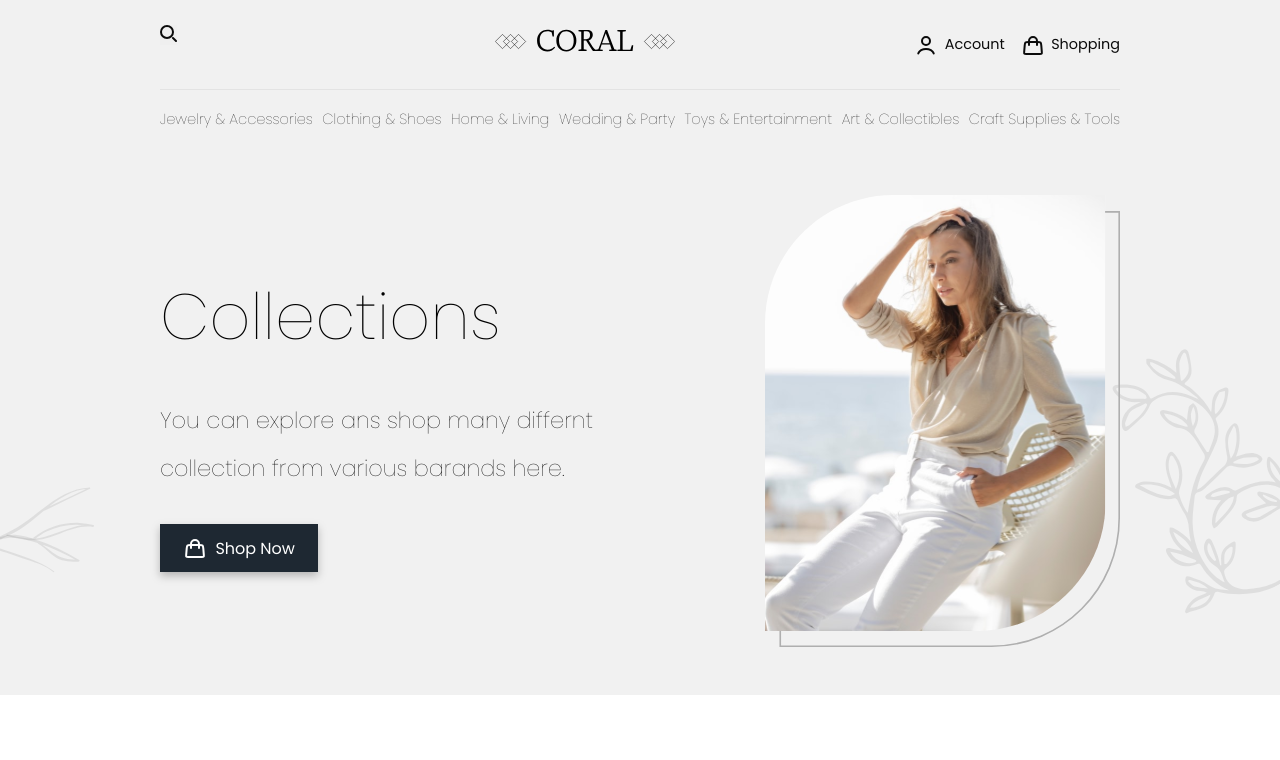
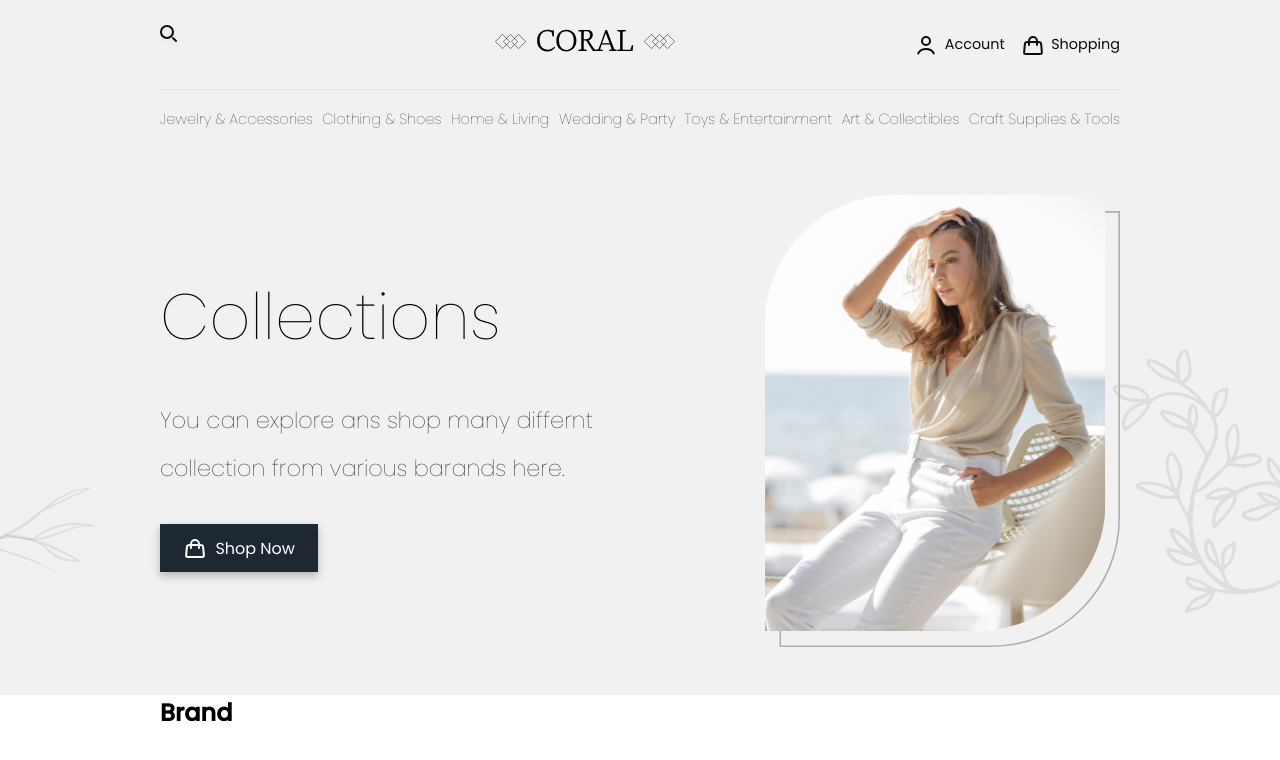
Before and after one commit to PedroMakengo/app-task-vuejs, a Vue app: page / in a window 1280 px wide. Shown: the top 760 px of the page. Built offline with nearby package versions, Linux system fonts and the light colour scheme.

Commit message:
Melhorando os meus componentes

```diff
--- a/src/App.vue
+++ b/src/App.vue
@@ -2,17 +2,20 @@
   <div class="app">
     <Header />
     <BackgroundShopNow />
+    <Brand />
   </div>
 </template>
 
 <script>
 import Header from "@/components/Header";
 import BackgroundShopNow from "@/components/BackgroundShopNow";
+import Brand from "@/components/Brand";
 export default {
   name: "App",
   components: {
     Header,
     BackgroundShopNow,
+    Brand,
   },
 };
 </script>
--- a/src/components/BackgroundShopNow/index.vue
+++ b/src/components/BackgroundShopNow/index.vue
@@ -37,6 +37,13 @@
     </div>
   </section>
 </template>
+
+<script>
+export default {
+  // eslint-disable-next-line vue/multi-word-component-names
+  name: "BackgroundShopNow",
+};
+</script>
 
 <style scoped>
 #background-shop-now {
--- /dev/null
+++ b/src/components/Brand/index.vue
@@ -0,0 +1,15 @@
+<!-- eslint-disable vue/multi-word-component-names -->
+<template>
+  <section id="brand">
+    <div class="container">
+      <h1>Brand</h1>
+    </div>
+  </section>
+</template>
+
+<script>
+export default {
+  // eslint-disable-next-line vue/multi-word-component-names
+  name: "Brand",
+};
+</script>
--- a/src/components/ItemNavegator/index.vue
+++ b/src/components/Header/ItemNavegator/index.vue
@@ -7,6 +7,8 @@
 
 <script>
 export default {
+  // eslint-disable-next-line vue/multi-word-component-names
+  name: "ItemNavegator",
   props: {
     items: Array,
   },
--- a/src/components/Logo/index.vue
+++ b/src/components/Header/Logo/index.vue
@@ -4,3 +4,10 @@
     <img src="@/assets/img/logo.svg" />
   </a>
 </template>
+
+<script>
+export default {
+  // eslint-disable-next-line vue/multi-word-component-names
+  name: "Logo",
+};
+</script>
--- a/src/components/Nav/index.vue
+++ b/src/components/Header/Nav/index.vue
@@ -8,9 +8,11 @@
 </template>
 
 <script>
-import ItemNavegator from "@/components/ItemNavegator";
+import ItemNavegator from "@/components/Header/ItemNavegator";
 
 export default {
+  // eslint-disable-next-line vue/multi-word-component-names
+  name: "Nav",
   components: { ItemNavegator },
   data() {
     return {
--- a/src/components/Search/index.vue
+++ b/src/components/Header/Search/index.vue
@@ -22,7 +22,10 @@
 </template>
 
 <script>
-export default {};
+export default {
+  // eslint-disable-next-line vue/multi-word-component-names
+  name: "Search",
+};
 </script>
 
 <style scoped>
--- a/src/components/UserCart/index.vue
+++ b/src/components/Header/UserCart/index.vue
@@ -52,7 +52,10 @@
 </template>
 
 <script>
-export default {};
+export default {
+  // eslint-disable-next-line vue/multi-word-component-names
+  name: "UserCart",
+};
 </script>
 
 <style scoped>
--- a/src/components/Header/index.vue
+++ b/src/components/Header/index.vue
@@ -1,3 +1,4 @@
+<!-- eslint-disable vue/multi-word-component-names -->
 <!-- eslint-disable vue/multi-word-component-names -->
 <template>
   <header id="header">
@@ -13,11 +14,13 @@
 </template>
 
 <script>
-import Search from "@/components/Search";
-import Logo from "@/components/Logo";
-import UserCart from "@/components/UserCart";
-import Nav from "@/components/Nav";
+import Search from "@/components/Header/Search";
+import Logo from "@/components/Header/Logo";
+import UserCart from "@/components/Header/UserCart";
+import Nav from "@/components/Header/Nav";
 export default {
+  // eslint-disable-next-line vue/multi-word-component-names
+  name: "Header",
   components: {
     Search,
     Logo,
```
